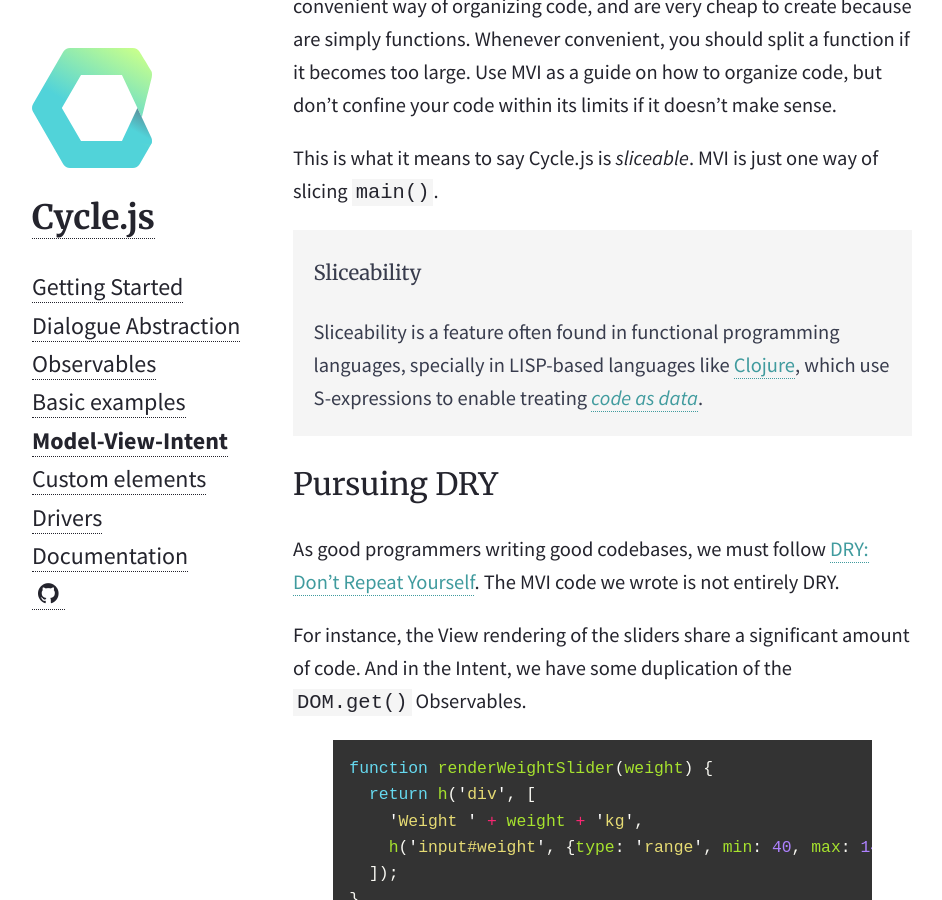
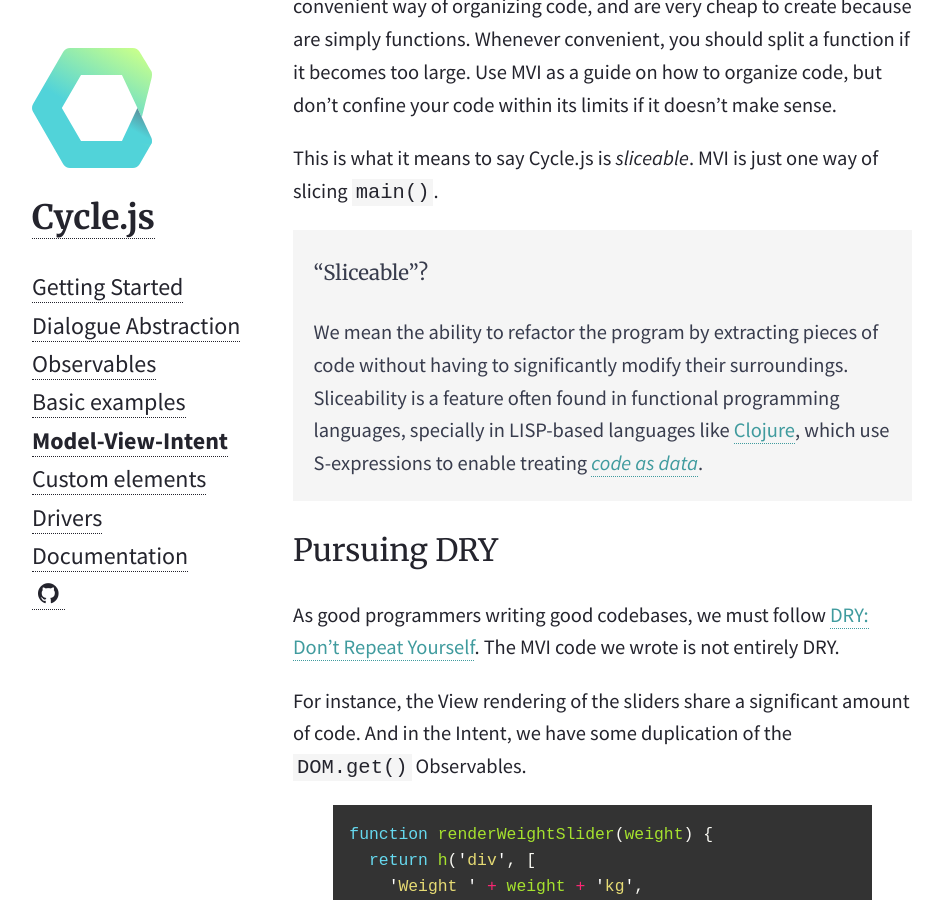
Before and after one commit to cyclejs/old-website, a Jekyll site: the page built from _posts/2015-01-26-model-view-intent.md, in a window 1280 px wide and 900 px high, scrolled down 13248 px. Shown: the whole window, without its empty margins (168-1110 px from the left). Built offline with Jekyll 4.4.1, drawn with Linux system fonts in a browser that asks for light colours; nearby versions of some CDN libraries; some of the changed text lies outside the part shown.

Commit message:
Use question format for all side note blockquotes

```diff
--- a/_posts/2015-01-26-model-view-intent.md
+++ b/_posts/2015-01-26-model-view-intent.md
@@ -372,9 +372,9 @@ In fact, MVI itself just naturally emerged from our refactoring of `main()` spli
 
 This is what it means to say Cycle.js is *sliceable*. MVI is just one way of slicing `main()`.
 
-> #### Sliceability
+> #### "Sliceable"?
 >
-> Sliceability is a feature often found in functional programming languages, specially in LISP-based languages like [Clojure](https://en.wikipedia.org/wiki/Clojure), which use S-expressions to enable treating [*code as data*](https://en.wikipedia.org/wiki/Homoiconicity).
+> We mean the ability to refactor the program by extracting pieces of code without having to significantly modify their surroundings. Sliceability is a feature often found in functional programming languages, specially in LISP-based languages like [Clojure](https://en.wikipedia.org/wiki/Clojure), which use S-expressions to enable treating [*code as data*](https://en.wikipedia.org/wiki/Homoiconicity).
 
 ## Pursuing DRY
 
```
Also changed, not shown: other parts of _posts/2015-01-26-model-view-intent.md (+2 -2 lines), _posts/2015-01-25-custom-elements.md (+1 -1 lines), _posts/2015-01-28-basic-examples.md (+1 -1 lines), _posts/2015-01-29-observables.md (+2 -2 lines), _posts/2015-01-30-dialogue.md (+2 -2 lines).
